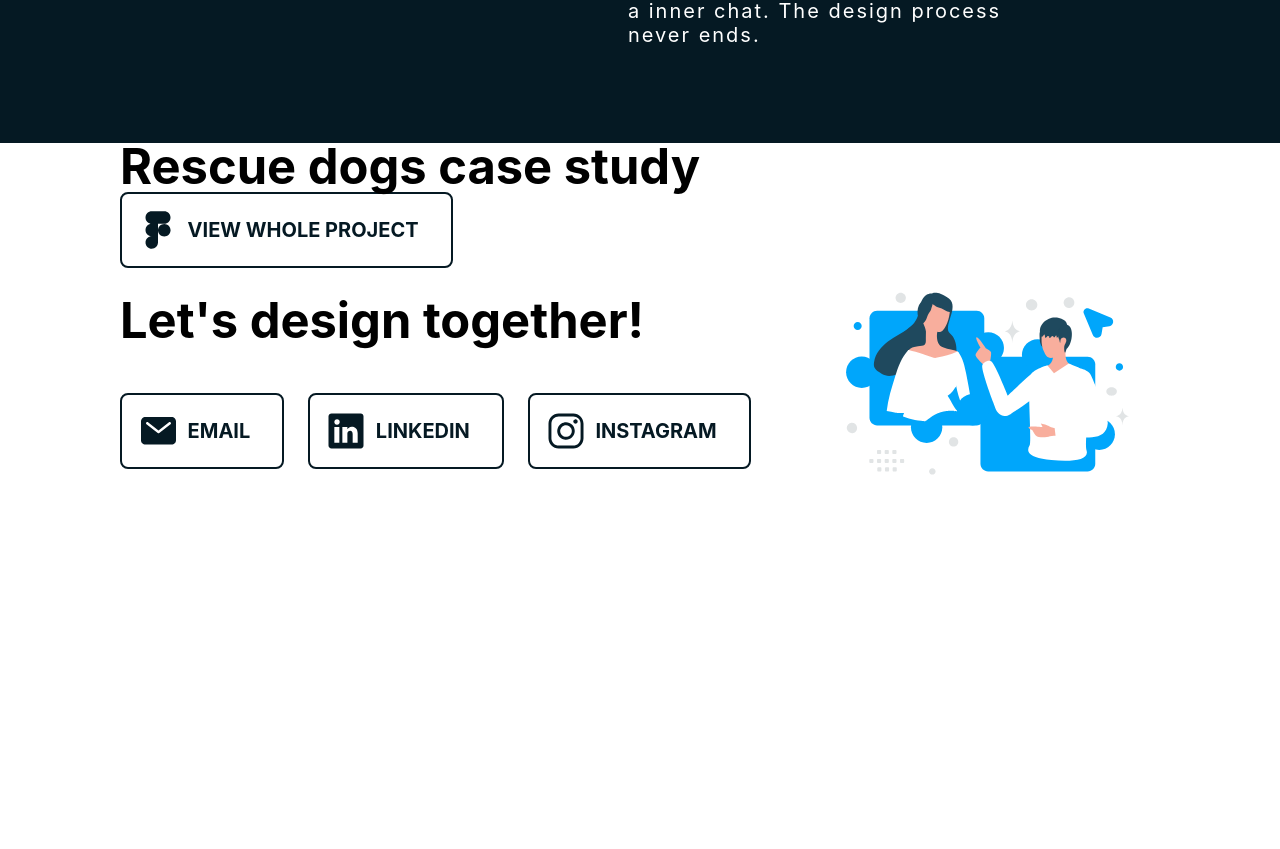
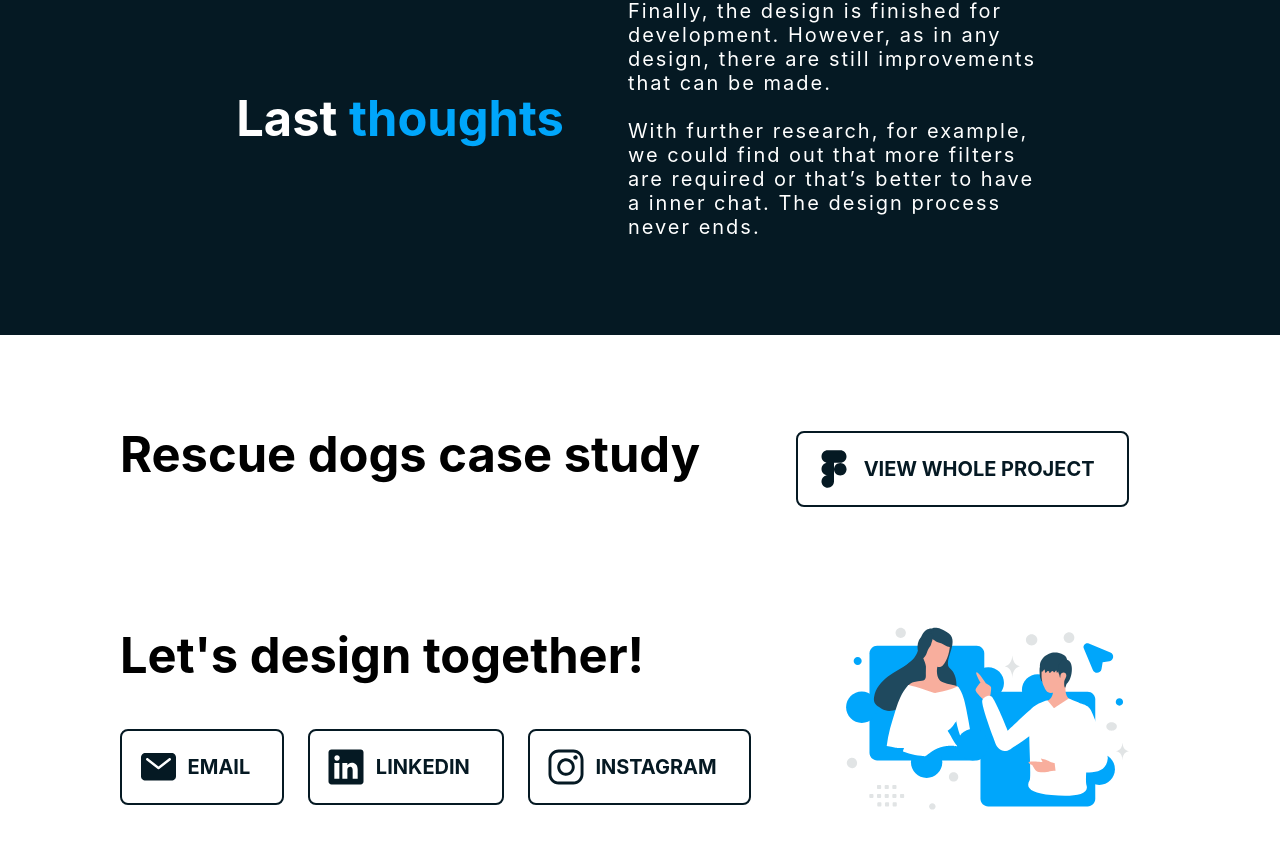
Before and after one commit to josuez2006/my-portfolio, a React (Create React App) app: page /my-portfolio/work in a window 1280 px wide. Shown: the part 9454-10303 px from the top of the page. Before the commit the page ends 10112 px from the top, so only its background shows below. Built offline with nearby package versions, Linux system fonts and the light colour scheme.

Commit message:
Adding styles of view figma file section

```diff
--- a/src/Pages/FurEverCaseStudy/Layouts/Steps/FourthStep.jsx
+++ b/src/Pages/FurEverCaseStudy/Layouts/Steps/FourthStep.jsx
@@ -5,7 +5,7 @@ function FourthStep() {
     <section className='full-width' aria-label="Fourth step of my approach">
         <StepHeader step_number='Fourth' step_name='Test' />
 
-        <section aria-label="Usability testing">
+        <section className="section" aria-label="Usability testing">
 
             <div>
                 <h4 className="title">Usability testing</h4>
--- a/src/Pages/FurEverCaseStudy/Layouts/ViewFigmaFile.jsx
+++ b/src/Pages/FurEverCaseStudy/Layouts/ViewFigmaFile.jsx
@@ -1,7 +1,7 @@
 
 function ViewFigmaFile() {
   return (
-    <section>
+    <section className="section view-figma-file">
         <h2 className="title">Rescue dogs case study</h2>
         <button className="btn btn-with-icon">
             <svg width="40" height="40" viewBox="0 0 40 40" fill="none" xmlns="http://www.w3.org/2000/svg"><path d="M26.25 13.75C27.9076 13.75 29.4973 13.0915 30.6694 11.9194C31.8415 10.7473 32.5 9.1576 32.5 7.5C32.5 5.8424 31.8415 4.25269 30.6694 3.08058C29.4973 1.90848 27.9076 1.25 26.25 1.25H13.75C12.0924 1.25 10.5027 1.90848 9.33059 3.08058C8.15848 4.25269 7.5 5.8424 7.5 7.5C7.5 9.1576 8.15848 10.7473 9.33059 11.9194C10.5027 13.0915 12.0924 13.75 13.75 13.75C12.0924 13.75 10.5027 14.4085 9.33059 15.5806C8.15848 16.7527 7.5 18.3424 7.5 20C7.5 21.6576 8.15848 23.2473 9.33059 24.4194C10.5027 25.5915 12.0924 26.25 13.75 26.25C12.5139 26.25 11.3055 26.6166 10.2777 27.3033C9.24988 27.9901 8.4488 28.9662 7.97576 30.1082C7.50271 31.2503 7.37894 32.5069 7.62009 33.7193C7.86125 34.9317 8.45651 36.0453 9.33059 36.9194C10.2047 37.7935 11.3183 38.3888 12.5307 38.6299C13.7431 38.8711 14.9997 38.7473 16.1418 38.2742C17.2838 37.8012 18.2599 37.0001 18.9467 35.9723C19.6334 34.9445 20 33.7361 20 32.5V13.75H26.25Z" fill="#051923"/><path d="M26.25 26.5C29.7018 26.5 32.5 23.7018 32.5 20.25C32.5 16.7982 29.7018 14 26.25 14C22.7982 14 20 16.7982 20 20.25C20 23.7018 22.7982 26.5 26.25 26.5Z" fill="#051923"/></svg>
--- a/src/styles/pages/fur-ever-case-study/_index.scss
+++ b/src/styles/pages/fur-ever-case-study/_index.scss
@@ -1,4 +1,5 @@
 @import 'hero';
 @import 'section-breaker';
 @import 'my-approach';
+@import 'view-figma-file';
 @import 'steps/index';
--- /dev/null
+++ b/src/styles/pages/fur-ever-case-study/_view-figma-file.scss
@@ -0,0 +1,11 @@
+.view-figma-file {
+    display: flex;
+    flex-direction: column;
+    gap: 2.5rem;
+
+    @media (min-width: $breakpoint-md) {
+        flex-direction: row;
+        gap: 6rem;
+
+    }
+}
```
